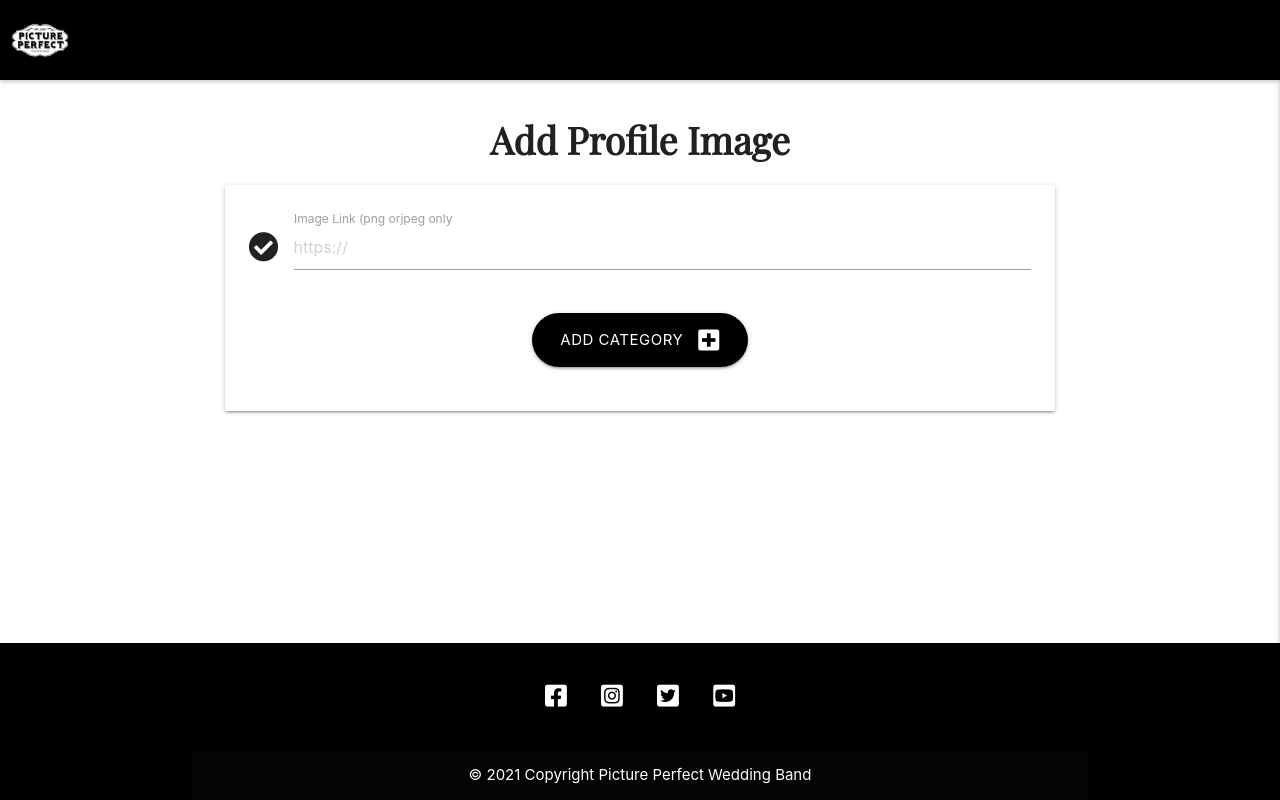
After one commit to Joe2308/wedding-band-diary, a Flask app: template templates/edit-image.html in a window 1280 px wide. The commit adds this page. Run offline with Flask 2, Linux system fonts and the light colour scheme; the template is opened without the code that fills it, so the values that code supplies are empty; some libraries are stand-ins or nearby versions.

Commit message:
edit profile image functionality added

```diff
--- a/app.py
+++ b/app.py
@@ -1,11 +1,10 @@
+"""Flask imports"""
 import os
 from flask import (
     Flask, flash, render_template,
-    redirect, request, session, url_for, abort)
+    redirect, request, session, url_for)
 from flask_pymongo import PyMongo
 from bson.objectid import ObjectId
-from werkzeug.security import generate_password_hash, check_password_hash
-from datetime import datetime
 if os.path.exists("env.py"):
     import env
 
@@ -17,16 +16,19 @@ app.secret_key = os.environ.get("SECRET_KEY")
 
 mongo = PyMongo(app)
 
+
 @app.route("/")
 # Home page
 @app.route("/home")
 def home():
+    """Function to return the home page"""
     return render_template("home.html")
 
 
 # All gigs page
 @app.route("/get_gigs")
 def get_gigs():
+    """Function to return all gigs"""
     if is_authenticated():
         gigs = mongo.db.gigs.find().sort('date', 1)
         return render_template("gigs.html", gigs=gigs)
@@ -37,6 +39,7 @@ def get_gigs():
 # Gig info page
 @app.route("/gig_info/<gig_id>")
 def gig_info(gig_id):
+    """Show individual gigs using object id"""
     # Find specific gig from collection using primary id
     # if not found return a 404 redirect
     gig = mongo.db.gigs.find_one_or_404({"_id": ObjectId(gig_id)})
@@ -48,6 +51,7 @@ def gig_info(gig_id):
 # Log in page
 @app.route("/login", methods=["GET", "POST"])
 def login():
+    """Function to allow user login"""
     if request.method == "POST":
         username = request.form.get("username").lower()
         password = request.form.get("password")
@@ -56,8 +60,8 @@ def login():
             {"username": username})
         existing_password = mongo.db.users.find_one({"password": password})
 
-        if(existing_user):
-            if(existing_password):
+        if existing_user:
+            if existing_password:
                 session["user"] = username
                 flash("Welcome, {}!".format(username.capitalize()))
                 return redirect(url_for("get_gigs"))
@@ -75,6 +79,7 @@ def login():
 # Log out
 @app.route("/logout")
 def logout():
+    """Function to allow user to logout"""
     # If user is authenticated
     if is_authenticated():
         # Remove user from session cookies
@@ -85,8 +90,9 @@ def logout():
 
 
 # Profile page
-@app.route("/profile", methods=["GET", "POST"])
-def profile():
+@app.route("/profile/", methods=["GET", "POST"])
+def my_profile():
+    """Function to show user's profile page"""
     # Check if user name is authenticated
     if is_authenticated():
         profiles = list(mongo.db.users.find())
@@ -101,6 +107,25 @@ def profile():
     return redirect(url_for("login"))
 
 
+# Edit profile picture
+@app.route("/edit_profile/<image_id>", methods=["GET", "POST"])
+def edit_profile(image_id):
+    """Function to edit profile image"""
+    # Check if user is authenticated
+    if is_authenticated():
+        if request.method == "POST":
+            change = {"$set": {"image_url": request.form.get("image_url")}}
+            mongo.db.users.update_one({"_id": ObjectId(image_id)}, change)
+            flash("Profile image has been updated!")
+            return redirect(url_for("my_profile"))
+    image = mongo.db.users.find_one_or_404(
+        {"_id": ObjectId(image_id)})
+    return render_template("edit-image.html", image=image)
+
+
+
+
+
 # Check if user is authenticated
 def is_authenticated():
     """ Ensure that user is authenticated
--- a/templates/base.html
+++ b/templates/base.html
@@ -37,7 +37,8 @@
                         <span class="sr-only">Navigation Menu</span></a>
                     <ul class="right hide-on-med-and-down">
                         <li><a href="{{ url_for('home') }}">Home</a></li>
-                        <li><a href="{{ url_for('profile') }}"><i class="fas fa-user"></i>
+                        <li><a href="">gig info</a></li>
+                        <li><a href="{{ url_for('my_profile') }}"><i class="fas fa-user"></i>
                             My Profile</a></li>
                         <li><a href="{{ url_for('logout') }}">Log Out</a></li>
                             <!-- <li><a href=""><i class="fas fa-search" aria-hidden="true"></i>
@@ -64,7 +65,8 @@
                 <h4 class="center-align">Band Diary</h4>
             </li>
             <li><a href="{{ url_for('home') }}">Home</a></li>
-            <li><a href="{{ url_for('profile') }}">
+            <li><a href="">gig info</a></li>
+            <li><a href="{{ url_for('my_profile') }}">
                 My Profile</a></li>
             <li><a href="{{ url_for('logout') }}">Log Out</a></li>
             <!-- <li><a href="">All Gigs</a></li> -->
--- /dev/null
+++ b/templates/edit-image.html
@@ -0,0 +1,34 @@
+{% extends "base.html" %}
+{% block content %}
+
+<div class="container">
+    <h3 class="center">Add Profile Image</h3>
+</div>
+
+
+<div class="row">
+    <form class="col s12 m8 offset-m2" method="POST" action="{{ url_for('edit_profile', image_id=image._id)}}">
+        <div class="card-panel">
+            <!-- Category name input -->
+            <div class="row tooltipped" data-position="top"
+                data-tooltip="Please enter image url. Must be jpeg or png format">
+                <div class="input-field col s12">
+                    <i class="fas fa-check-circle prefix" aria-hidden="true"></i>
+                    <input id="image_url" name="image_url" type="url" value="{{ image.image_url }}" class="validate"
+                        placeholder="https://" pattern="https?://.+" required>
+                    <label for="image_url">Image Link (png orjpeg only</label>
+                </div>
+            </div>
+            <!-- Submit button -->
+            <div class="row">
+                <div class="col s12 center-align">
+                    <button type="submit" class="buttons btn-large text-shadow">
+                        Add Category <i class="fas fa-plus-square right" aria-hidden="true"></i>
+                    </button>
+                </div>
+            </div>
+        </div>
+    </form>
+</div>
+
+{% endblock %}
--- a/templates/profile.html
+++ b/templates/profile.html
@@ -28,10 +28,10 @@
                         <div class="card-content">
                             <!-- Show title, shoename and user from database -->
                             <span class="card-title activator"></span>
-                            <p>Band Memeber: <em>{{ profile.username.title() }}</em></p>
+                            <p>Band Member: <em>{{ profile.username.title() }}</em></p>
                             <p class="shoe-name">Instrument: {{ profile.instrument }}</p>
                             <div>
-                            <a href="" class="profile-photo buttons-2 black btn text-shadow">
+                            <a href="{{ url_for('edit_profile', image_id=profile._id)}}" class="profile-photo buttons-2 black btn text-shadow">
                                 Change Photo <i class="fas fa-camera-retro right" aria-hidden="true"></i>
                             </a>
                         </div>
```
